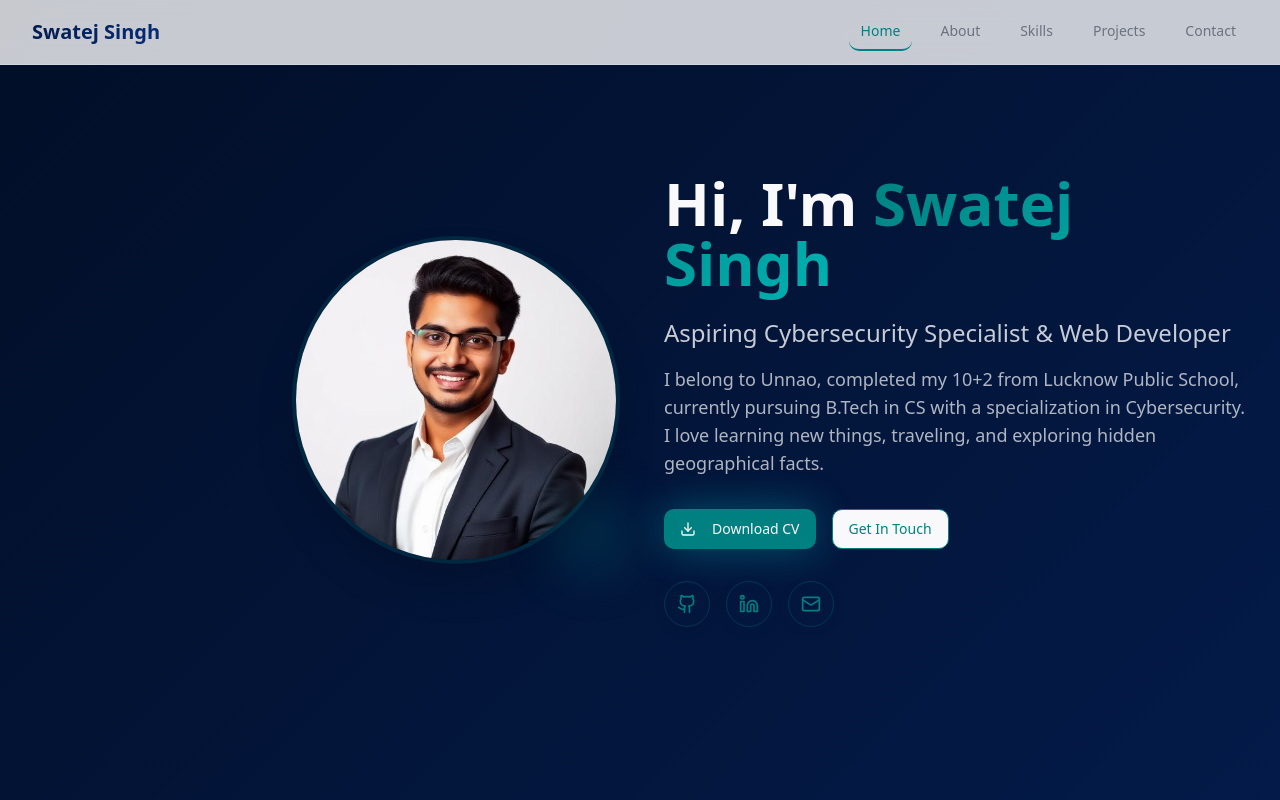
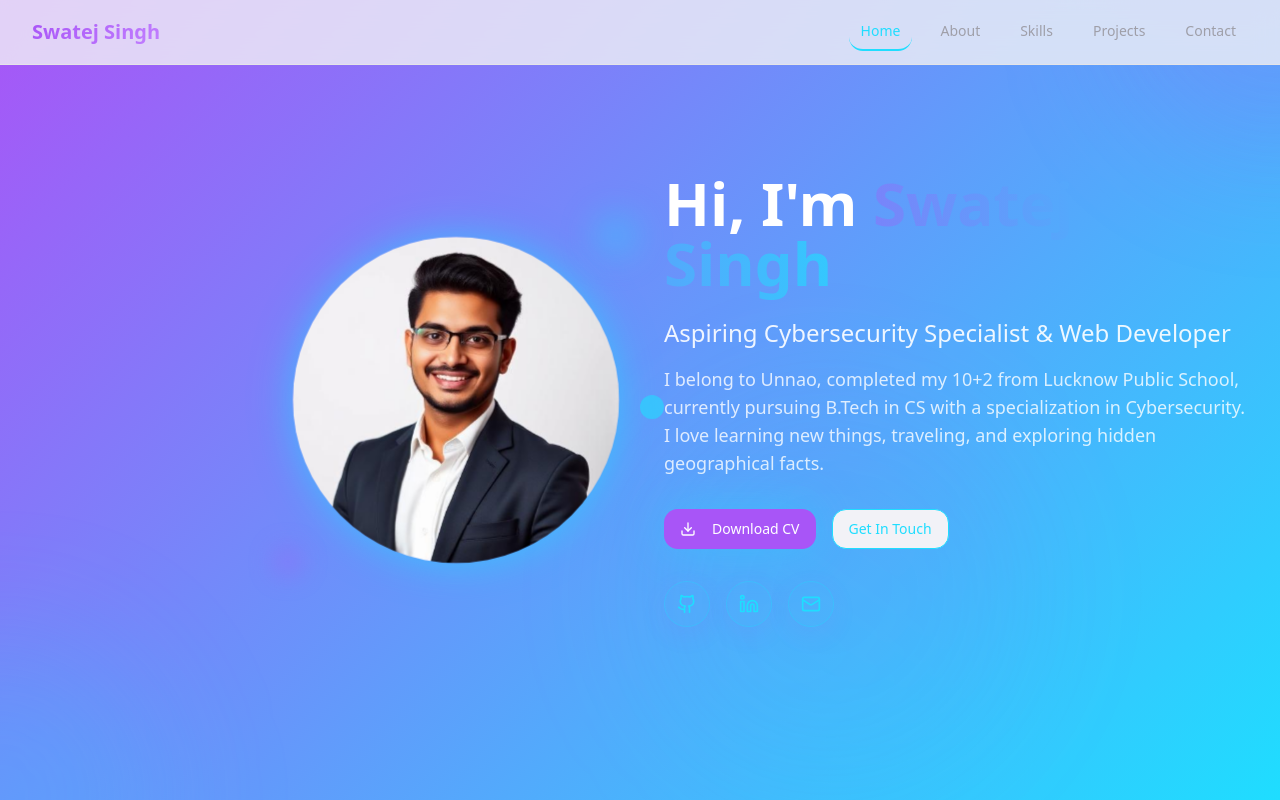
Before and after one commit to swatejsr/Portfolio, a React (Vite) app: page / in a window 1280 px wide. Shown: the top 800 px of the page. Built offline with nearby package versions, Linux system fonts and the light colour scheme.

Commit message:
Add animations and update colors
Added subtle animations to various sections for a more dynamic and professional feel. Updated the color scheme to enhance visual appeal and attractiveness.

```diff
--- a/src/components/sections/Hero.tsx
+++ b/src/components/sections/Hero.tsx
@@ -28,68 +28,81 @@ const Hero = () => {
   ];
 
   return (
-    <section id="home" className="min-h-screen flex items-center justify-center gradient-hero">
-      <div className="max-w-7xl mx-auto px-4 sm:px-6 lg:px-8 py-20">
-        <div className="grid grid-cols-1 lg:grid-cols-2 gap-12 items-center animate-fade-in">
+    <section id="home" className="min-h-screen flex items-center justify-center gradient-hero relative overflow-hidden">
+      {/* Animated background elements */}
+      <div className="absolute inset-0 overflow-hidden">
+        <div className="absolute -top-40 -right-40 w-80 h-80 bg-primary/20 rounded-full blur-3xl animate-float"></div>
+        <div className="absolute -bottom-40 -left-40 w-80 h-80 bg-accent/20 rounded-full blur-3xl animate-bounce-gentle"></div>
+        <div className="absolute top-1/2 left-1/2 transform -translate-x-1/2 -translate-y-1/2 w-96 h-96 bg-gradient-to-r from-primary/10 to-accent/10 rounded-full blur-3xl animate-rotate-slow"></div>
+      </div>
+
+      <div className="max-w-7xl mx-auto px-4 sm:px-6 lg:px-8 py-20 relative z-10">
+        <div className="grid grid-cols-1 lg:grid-cols-2 gap-12 items-center">
           {/* Profile Image */}
-          <div className="flex justify-center lg:justify-end">
-            <div className="relative">
-              <Avatar className="w-80 h-80 ring-4 ring-accent/20 shadow-2xl">
+          <div className="flex justify-center lg:justify-end animate-slide-in-left">
+            <div className="relative group">
+              <Avatar className="w-80 h-80 ring-4 ring-primary/30 shadow-elegant hover-glow pulse-glow transition-spring">
                 <AvatarImage
                   src={profileImage}
                   alt="Swatej Singh - Cybersecurity Specialist & Web Developer"
-                  className="object-cover"
+                  className="object-cover transition-transform duration-500 group-hover:scale-110"
                 />
-                <AvatarFallback className="text-6xl font-bold bg-accent text-accent-foreground">
+                <AvatarFallback className="text-6xl font-bold bg-primary text-primary-foreground">
                   SS
                 </AvatarFallback>
               </Avatar>
-              <div className="absolute -bottom-4 -right-4 w-20 h-20 bg-accent/20 rounded-full blur-xl"></div>
+              {/* Floating decorative elements */}
+              <div className="absolute -top-6 -right-6 w-12 h-12 bg-accent/30 rounded-full blur-lg animate-bounce-gentle"></div>
+              <div className="absolute -bottom-6 -left-6 w-8 h-8 bg-primary/30 rounded-full blur-md animate-float"></div>
+              <div className="absolute top-1/2 -right-12 w-6 h-6 bg-accent rounded-full animate-bounce-gentle opacity-60"></div>
             </div>
           </div>
 
           {/* Content */}
-          <div className="text-center lg:text-left">
-            <h1 className="text-4xl sm:text-5xl lg:text-6xl font-bold text-primary-foreground mb-6">
+          <div className="text-center lg:text-left animate-slide-in-right">
+            <h1 className="text-4xl sm:text-5xl lg:text-6xl font-bold text-primary-foreground mb-6 animate-scale-in">
               Hi, I'm{" "}
-              <span className="text-gradient-accent">Swatej Singh</span>
+              <span className="text-gradient-accent text-shimmer bg-gradient-to-r from-primary to-accent bg-clip-text text-transparent animate-gradient-shift" style={{backgroundSize: '200% 200%'}}>
+                Swatej Singh
+              </span>
             </h1>
 
-            <p className="text-xl sm:text-2xl text-primary-foreground/80 mb-4">
+            <p className="text-xl sm:text-2xl text-primary-foreground/90 mb-4 animate-fade-in" style={{animationDelay: '0.2s'}}>
               Aspiring Cybersecurity Specialist & Web Developer
             </p>
 
-            <p className="text-lg text-primary-foreground/70 mb-8 max-w-2xl">
+            <p className="text-lg text-primary-foreground/80 mb-8 max-w-2xl animate-fade-in" style={{animationDelay: '0.4s'}}>
               I belong to Unnao, completed my 10+2 from Lucknow Public School, currently pursuing B.Tech in CS with a specialization in Cybersecurity. I love learning new things, traveling, and exploring hidden geographical facts.
             </p>
 
-            <div className="flex flex-wrap justify-center lg:justify-start gap-4 mb-8">
+            <div className="flex flex-wrap justify-center lg:justify-start gap-4 mb-8 animate-fade-in" style={{animationDelay: '0.6s'}}>
               <Button
                 onClick={handleDownloadCV}
-                className="bg-accent hover:bg-accent-glow text-accent-foreground shadow-glow transition-smooth"
+                className="bg-primary hover:bg-primary-glow text-primary-foreground shadow-glow hover-lift magnetic-hover transition-spring group"
               >
-                <Download className="mr-2 h-4 w-4" />
+                <Download className="mr-2 h-4 w-4 transition-transform group-hover:animate-bounce-gentle" />
                 Download CV
               </Button>
 
               <Button
                 variant="outline"
                 onClick={() => document.getElementById('contact')?.scrollIntoView({ behavior: 'smooth' })}
-                className="border-accent text-accent hover:bg-accent hover:text-accent-foreground transition-smooth"
+                className="border-accent text-accent hover:bg-accent hover:text-accent-foreground hover-lift magnetic-hover transition-spring"
               >
                 Get In Touch
               </Button>
             </div>
 
             {/* Social Links */}
-            <div className="flex justify-center lg:justify-start space-x-4">
-              {socialLinks.map((link) => (
+            <div className="flex justify-center lg:justify-start space-x-4 animate-fade-in" style={{animationDelay: '0.8s'}}>
+              {socialLinks.map((link, index) => (
                 <a
                   key={link.label}
                   href={link.href}
                   target="_blank"
                   rel="noopener noreferrer"
-                  className="p-3 rounded-full border border-accent/30 text-accent hover:bg-accent hover:text-accent-foreground transition-smooth shadow-card"
+                  className="p-3 rounded-full border border-accent/30 text-accent hover:bg-accent hover:text-accent-foreground transition-spring shadow-card hover-glow magnetic-hover animate-scale-in"
+                  style={{animationDelay: `${0.8 + index * 0.1}s`}}
                   aria-label={link.label}
                 >
                   {link.icon}
--- a/src/index.css
+++ b/src/index.css
@@ -8,56 +8,57 @@ All colors MUST be HSL.
 
 @layer base {
   :root {
-    /* Cybersecurity-inspired color palette */
-    --background: 220 27% 98%;
-    --foreground: 220 13% 11%;
+    /* Modern vibrant color palette */
+    --background: 240 24% 96%;
+    --foreground: 240 19% 16%;
 
     --card: 0 0% 100%;
-    --card-foreground: 220 13% 11%;
+    --card-foreground: 240 19% 16%;
 
     --popover: 0 0% 100%;
-    --popover-foreground: 220 13% 11%;
+    --popover-foreground: 240 19% 16%;
 
-    /* Cyber blue primary */
-    --primary: 220 91% 15%;
-    --primary-foreground: 220 27% 98%;
-    --primary-glow: 220 91% 35%;
+    /* Electric purple primary */
+    --primary: 271 91% 65%;
+    --primary-foreground: 0 0% 100%;
+    --primary-glow: 271 100% 75%;
 
-    /* Sophisticated secondary */
-    --secondary: 215 25% 90%;
-    --secondary-foreground: 220 13% 11%;
+    /* Modern secondary */
+    --secondary: 240 6% 90%;
+    --secondary-foreground: 240 19% 16%;
 
-    --muted: 215 25% 94%;
-    --muted-foreground: 220 9% 46%;
+    --muted: 240 6% 93%;
+    --muted-foreground: 240 5% 64%;
 
-    /* Teal accent for highlights */
-    --accent: 180 100% 25%;
-    --accent-foreground: 220 27% 98%;
-    --accent-glow: 180 100% 45%;
+    /* Vibrant cyan accent */
+    --accent: 189 100% 56%;
+    --accent-foreground: 0 0% 100%;
+    --accent-glow: 189 100% 66%;
 
     --destructive: 0 84% 60%;
-    --destructive-foreground: 220 27% 98%;
+    --destructive-foreground: 0 0% 100%;
 
-    --border: 215 20% 85%;
-    --input: 215 20% 85%;
-    --ring: 220 91% 15%;
+    --border: 240 6% 90%;
+    --input: 240 6% 90%;
+    --ring: 271 91% 65%;
 
-    --radius: 0.75rem;
+    --radius: 1rem;
 
-    /* Custom gradients */
-    --gradient-primary: linear-gradient(135deg, hsl(220 91% 15%), hsl(220 91% 25%));
-    --gradient-accent: linear-gradient(135deg, hsl(180 100% 25%), hsl(180 100% 35%));
-    --gradient-hero: linear-gradient(135deg, hsl(220 91% 8%), hsl(220 91% 15%));
-    --gradient-card: linear-gradient(145deg, hsl(0 0% 100%), hsl(215 25% 97%));
+    /* Vibrant gradients */
+    --gradient-primary: linear-gradient(135deg, hsl(271 91% 65%), hsl(271 100% 75%));
+    --gradient-accent: linear-gradient(135deg, hsl(189 100% 56%), hsl(271 91% 65%));
+    --gradient-hero: linear-gradient(135deg, hsl(271 91% 65%), hsl(189 100% 56%));
+    --gradient-card: linear-gradient(145deg, hsl(0 0% 100%), hsl(240 6% 97%));
 
-    /* Shadows */
-    --shadow-elegant: 0 10px 30px -10px hsl(220 91% 15% / 0.2);
-    --shadow-glow: 0 0 40px hsl(180 100% 45% / 0.3);
-    --shadow-card: 0 4px 12px hsl(220 13% 11% / 0.1);
+    /* Enhanced shadows */
+    --shadow-elegant: 0 20px 40px -12px hsl(271 91% 65% / 0.25);
+    --shadow-glow: 0 0 50px hsl(189 100% 56% / 0.4);
+    --shadow-card: 0 8px 25px hsl(271 91% 65% / 0.1);
 
-    /* Animations */
+    /* Smooth animations */
     --transition-smooth: all 0.3s cubic-bezier(0.4, 0, 0.2, 1);
-    --transition-bounce: all 0.4s cubic-bezier(0.68, -0.55, 0.265, 1.55);
+    --transition-bounce: all 0.5s cubic-bezier(0.68, -0.55, 0.265, 1.55);
+    --transition-spring: all 0.6s cubic-bezier(0.175, 0.885, 0.32, 1.275);
 
     --sidebar-background: 0 0% 98%;
 
@@ -77,47 +78,50 @@ All colors MUST be HSL.
   }
 
   .dark {
-    /* Custom dark theme with specified color palette */
-    --background: 220 23% 7%;        /* #0D1117 */
-    --foreground: 0 0% 100%;         /* #FFFFFF */
+    /* Modern dark theme with vibrant accents */
+    --background: 240 24% 9%;
+    --foreground: 0 0% 98%;
 
-    --card: 220 16% 12%;             /* #161B22 */
-    --card-foreground: 0 0% 100%;    /* #FFFFFF */
+    --card: 240 24% 12%;
+    --card-foreground: 0 0% 98%;
 
-    --popover: 220 16% 12%;          /* #161B22 */
-    --popover-foreground: 0 0% 100%; /* #FFFFFF */
+    --popover: 240 24% 12%;
+    --popover-foreground: 0 0% 98%;
 
-    --primary: 165 100% 39%;         /* #00C896 neon teal green */
-    --primary-foreground: 220 23% 7%; /* #0D1117 */
-    --primary-glow: 165 100% 50%;    /* Brighter teal */
+    /* Electric purple primary for dark */
+    --primary: 271 91% 70%;
+    --primary-foreground: 240 24% 9%;
+    --primary-glow: 271 100% 80%;
 
-    --secondary: 213 85% 53%;        /* #1F6FEB vibrant blue */
-    --secondary-foreground: 0 0% 100%; /* #FFFFFF */
+    /* Modern secondary for dark */
+    --secondary: 240 24% 15%;
+    --secondary-foreground: 0 0% 98%;
 
-    --muted: 220 16% 12%;            /* #161B22 */
-    --muted-foreground: 220 14% 83%; /* #C9D1D9 light gray */
+    --muted: 240 24% 15%;
+    --muted-foreground: 240 5% 64%;
 
-    --accent: 213 100% 68%;          /* #58A6FF soft bright blue */
-    --accent-foreground: 220 23% 7%; /* #0D1117 */
-    --accent-glow: 213 100% 75%;     /* Brighter blue */
+    /* Vibrant cyan accent for dark */
+    --accent: 189 100% 60%;
+    --accent-foreground: 240 24% 9%;
+    --accent-glow: 189 100% 70%;
 
     --destructive: 0 84% 60%;
-    --destructive-foreground: 0 0% 100%;
+    --destructive-foreground: 0 0% 98%;
 
-    --border: 220 16% 18%;           /* Slightly lighter than card */
-    --input: 220 16% 18%;            /* Slightly lighter than card */
-    --ring: 165 100% 39%;            /* Primary teal */
+    --border: 240 24% 18%;
+    --input: 240 24% 18%;
+    --ring: 271 91% 70%;
 
-    /* Updated gradients with new colors */
-    --gradient-primary: linear-gradient(135deg, hsl(165 100% 39%), hsl(165 100% 50%));
-    --gradient-accent: linear-gradient(135deg, hsl(213 85% 53%), hsl(213 100% 68%));
-    --gradient-hero: linear-gradient(135deg, hsl(220 23% 7%), hsl(220 16% 12%));
-    --gradient-card: linear-gradient(145deg, hsl(220 16% 12%), hsl(220 16% 15%));
+    /* Enhanced gradients for dark */
+    --gradient-primary: linear-gradient(135deg, hsl(271 91% 70%), hsl(271 100% 80%));
+    --gradient-accent: linear-gradient(135deg, hsl(189 100% 60%), hsl(271 91% 70%));
+    --gradient-hero: linear-gradient(135deg, hsl(240 24% 9%), hsl(240 24% 15%));
+    --gradient-card: linear-gradient(145deg, hsl(240 24% 12%), hsl(240 24% 15%));
 
-    /* Updated shadows with new colors */
-    --shadow-elegant: 0 10px 30px -10px hsl(165 100% 39% / 0.3);
-    --shadow-glow: 0 0 40px hsl(165 100% 39% / 0.4);
-    --shadow-card: 0 4px 12px hsl(220 23% 7% / 0.5);
+    /* Enhanced shadows for dark */
+    --shadow-elegant: 0 20px 40px -12px hsl(271 91% 70% / 0.4);
+    --shadow-glow: 0 0 50px hsl(189 100% 60% / 0.5);
+    --shadow-card: 0 8px 25px hsl(240 24% 9% / 0.8);
   }
 }
 
@@ -154,8 +158,57 @@ All colors MUST be HSL.
     transition: var(--transition-smooth);
   }
 
-  .transition-bounce {
-    transition: var(--transition-bounce);
+  .transition-spring {
+    transition: var(--transition-spring);
+  }
+
+  /* Professional animation effects */
+  .hover-lift {
+    @apply transition-all duration-300 ease-out hover:-translate-y-2 hover:shadow-elegant;
+  }
+
+  .hover-glow {
+    @apply transition-all duration-300 ease-out hover:shadow-glow;
+  }
+
+  .magnetic-hover {
+    @apply transition-transform duration-200 ease-out;
+  }
+
+  .magnetic-hover:hover {
+    transform: scale(1.05) translateZ(0);
+  }
+
+  .text-shimmer {
+    background: linear-gradient(90deg,
+      hsl(var(--foreground)) 0%,
+      hsl(var(--accent)) 50%,
+      hsl(var(--foreground)) 100%);
+    background-size: 200% 100%;
+    -webkit-background-clip: text;
+    -webkit-text-fill-color: transparent;
+    background-clip: text;
+    animation: shimmer 3s ease-in-out infinite;
+  }
+
+  @keyframes shimmer {
+    0%, 100% { background-position: 200% 0; }
+    50% { background-position: -200% 0; }
+  }
+
+  .pulse-glow {
+    animation: pulse-glow 2s ease-in-out infinite;
+  }
+
+  @keyframes pulse-glow {
+    0%, 100% {
+      box-shadow: 0 0 20px hsl(var(--accent) / 0.3);
+      transform: scale(1);
+    }
+    50% {
+      box-shadow: 0 0 40px hsl(var(--accent) / 0.6);
+      transform: scale(1.02);
+    }
   }
 
   .text-gradient-primary {
--- a/tailwind.config.ts
+++ b/tailwind.config.ts
@@ -107,6 +107,26 @@ export default {
 						transform: 'translateY(0)'
 					}
 				},
+				'slide-in-left': {
+					'0%': {
+						opacity: '0',
+						transform: 'translateX(-50px)'
+					},
+					'100%': {
+						opacity: '1',
+						transform: 'translateX(0)'
+					}
+				},
+				'slide-in-right': {
+					'0%': {
+						opacity: '0',
+						transform: 'translateX(50px)'
+					},
+					'100%': {
+						opacity: '1',
+						transform: 'translateX(0)'
+					}
+				},
 				'glow': {
 					'0%, 100%': {
 						boxShadow: '0 0 20px hsl(var(--accent) / 0.3)'
@@ -122,6 +142,40 @@ export default {
 					'50%': {
 						transform: 'translateY(-10px)'
 					}
+				},
+				'bounce-gentle': {
+					'0%, 100%': {
+						transform: 'translateY(0)'
+					},
+					'50%': {
+						transform: 'translateY(-5px)'
+					}
+				},
+				'rotate-slow': {
+					'0%': {
+						transform: 'rotate(0deg)'
+					},
+					'100%': {
+						transform: 'rotate(360deg)'
+					}
+				},
+				'scale-in': {
+					'0%': {
+						opacity: '0',
+						transform: 'scale(0.9)'
+					},
+					'100%': {
+						opacity: '1',
+						transform: 'scale(1)'
+					}
+				},
+				'gradient-shift': {
+					'0%, 100%': {
+						backgroundPosition: '0% 50%'
+					},
+					'50%': {
+						backgroundPosition: '100% 50%'
+					}
 				}
 			},
 			animation: {
@@ -129,8 +183,14 @@ export default {
 				'accordion-up': 'accordion-up 0.2s ease-out',
 				'fade-in': 'fade-in 0.6s ease-out',
 				'slide-up': 'slide-up 0.6s ease-out',
+				'slide-in-left': 'slide-in-left 0.8s ease-out',
+				'slide-in-right': 'slide-in-right 0.8s ease-out',
 				'glow': 'glow 2s ease-in-out infinite',
-				'float': 'float 3s ease-in-out infinite'
+				'float': 'float 3s ease-in-out infinite',
+				'bounce-gentle': 'bounce-gentle 2s ease-in-out infinite',
+				'rotate-slow': 'rotate-slow 20s linear infinite',
+				'scale-in': 'scale-in 0.5s ease-out',
+				'gradient-shift': 'gradient-shift 3s ease-in-out infinite'
 			}
 		}
 	},
```
